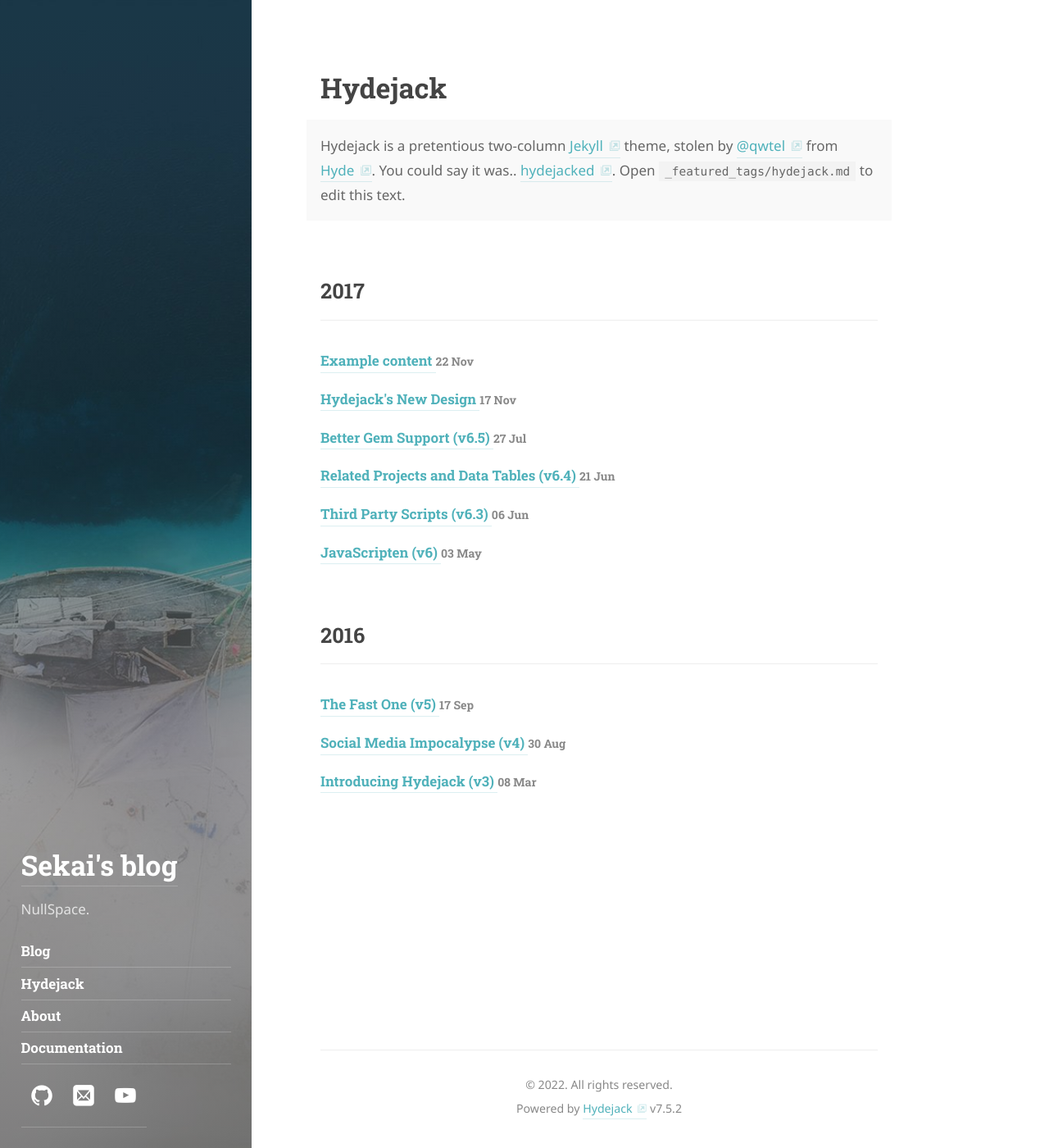
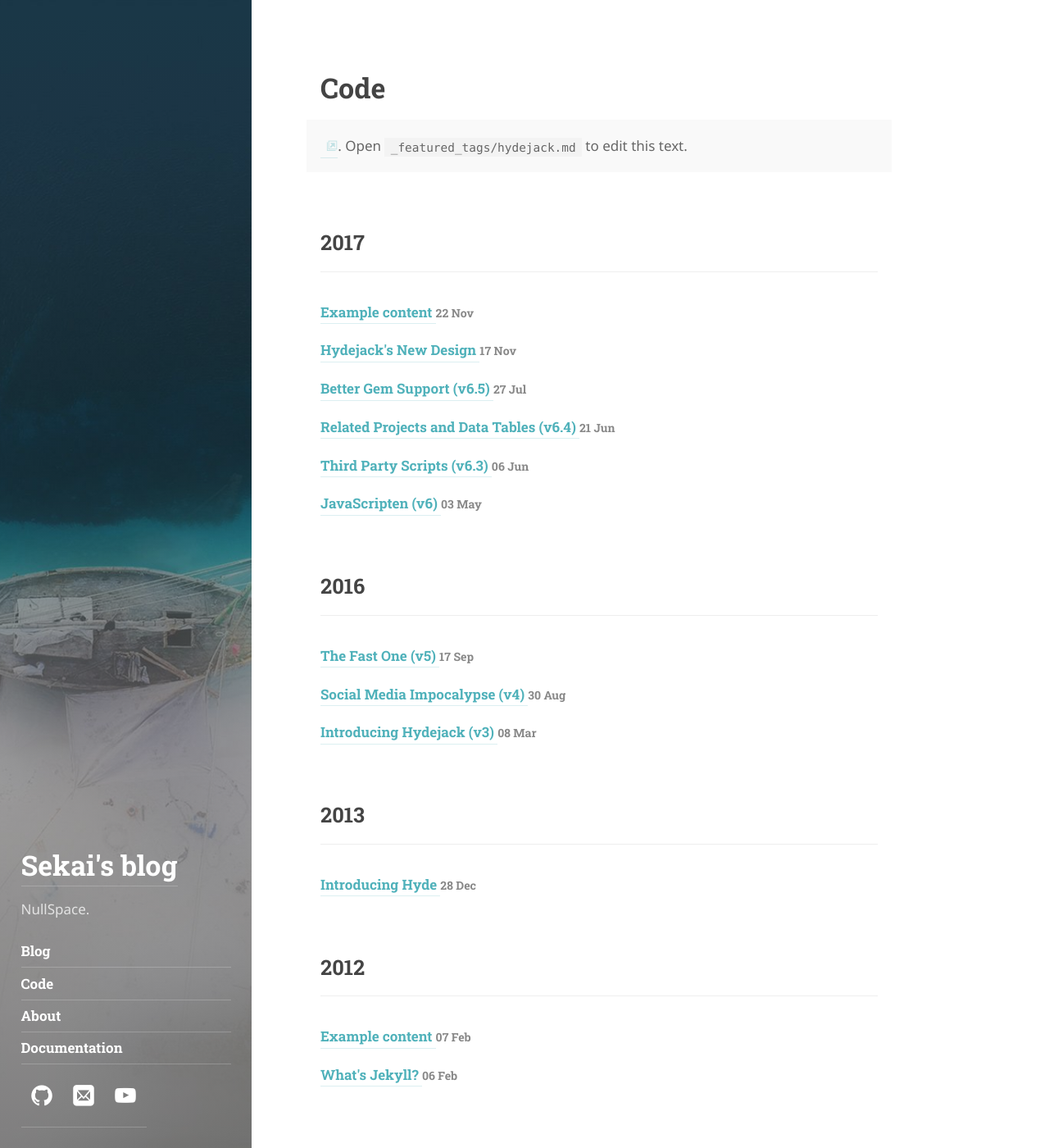
Before and after one commit to SekaiGao/SekaiGao.github.io, a Jekyll site: the page built from _featured_tags/hydejack.md, in a window 1280 px wide and 1400 px high. Shown: the whole window at 82% size. Built offline with Jekyll 4.4.1, drawn with Linux system fonts in a browser that asks for light colours; some web fonts are replaced.

Commit message:
Update hydejack.md

```diff
--- a/_featured_tags/hydejack.md
+++ b/_featured_tags/hydejack.md
@@ -1,12 +1,10 @@
 ---
 layout: list
-title: Hydejack
-slug: hydejack
+title: Code
+slug: code
 menu: true
 order: 2
 description: >
-  Hydejack is a pretentious two-column [Jekyll](http://jekyllrb.com/) theme, stolen by
-  [@qwtel](https://twitter.com/qwtel) from [Hyde](http://hyde.getpoole.com).
-  You could say it was.. [hydejacked](http://media3.giphy.com/media/makedRIckZBW8/giphy.gif).
+ [](http://media3.giphy.com/media/makedRIckZBW8/giphy.gif).
   Open `_featured_tags/hydejack.md` to edit this text.
 ---
```
